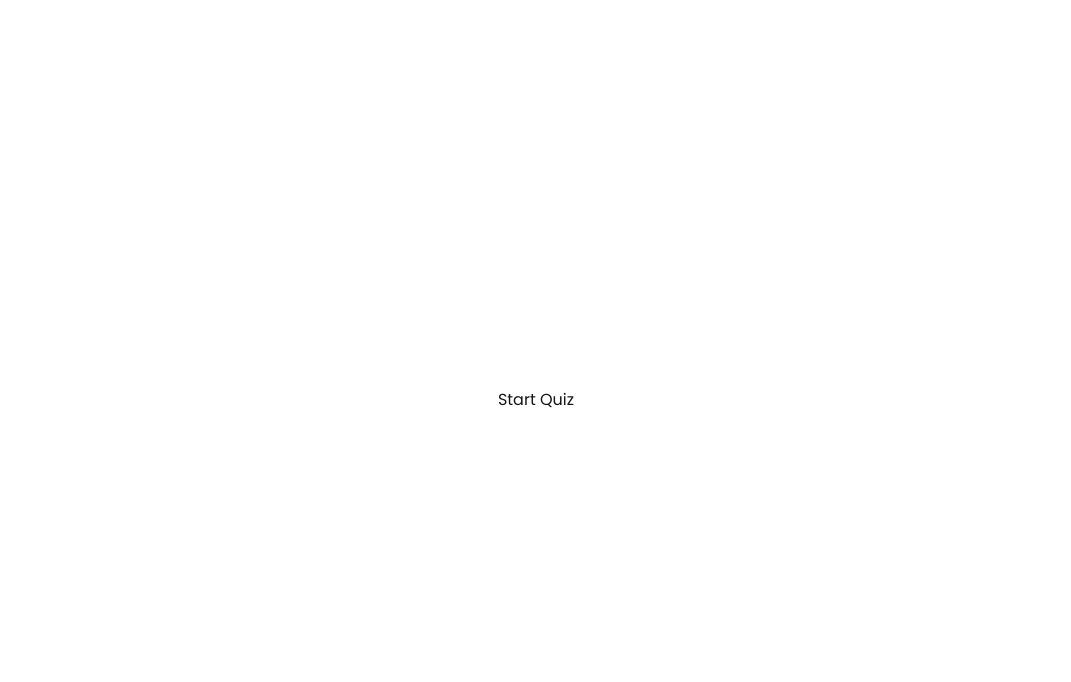
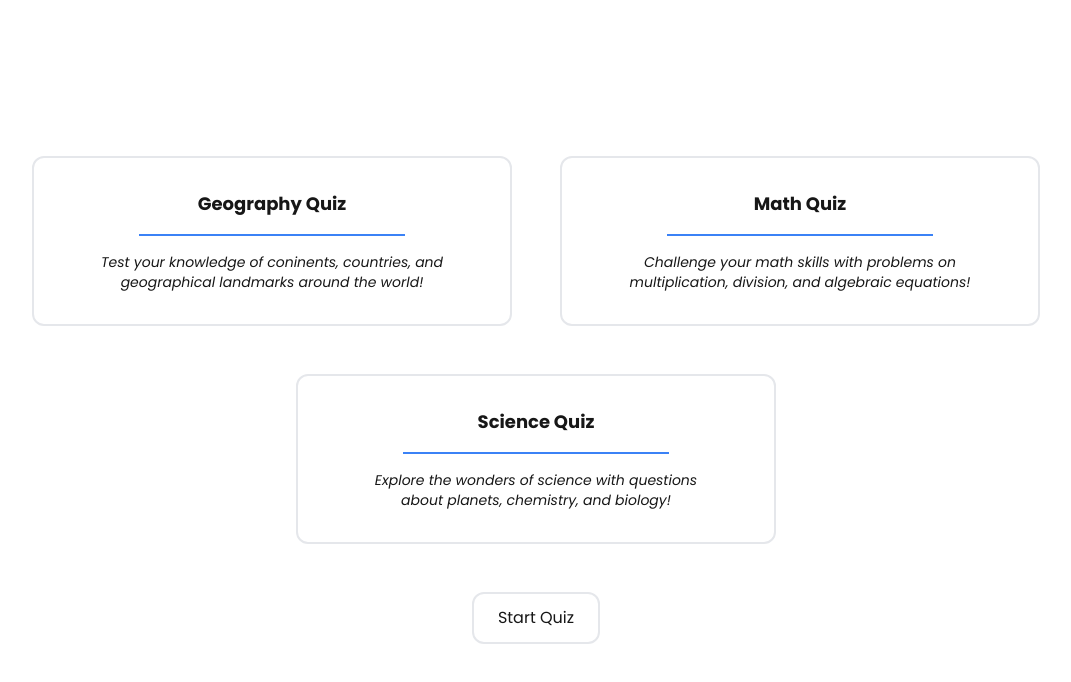
Before and after one commit to kagesite/react-app-mtec, a Next.js app in the folder quiz-app/: page / in a window 1280 px wide. Shown: the top 682 px of the page, without its empty margins (104-1175 px from the left). Built offline with nearby package versions, Linux system fonts and the light colour scheme.

Commit message:
Created interface for start of the quiz

```diff
--- a/quiz-app/src/app/components/MultiQuiz.jsx
+++ b/quiz-app/src/app/components/MultiQuiz.jsx
@@ -7,6 +7,7 @@ function MultiQuiz() {
     const quizes = [
         {
             name: "Geography Quiz",
+            prompt: "Test your knowledge of coninents, countries, and geographical landmarks around the world!",
             questions: [
                 {
                     question: "What is the largest continent by land area?",
@@ -52,6 +53,7 @@ function MultiQuiz() {
         },
         {
             name: "Math Quiz",
+            prompt: "Challenge your math skills with problems on multiplication, division, and algebraic equations!",
             questions: [
                 {
                     question: "What is 12 x 7?",
@@ -97,6 +99,7 @@ function MultiQuiz() {
         },
         {
             name: "Science Quiz",
+            prompt: "Explore the wonders of science with questions about planets, chemistry, and biology!",
             questions: [
                 {
                     question: "What planet is known as the Red Planet?",
@@ -221,8 +224,28 @@ function MultiQuiz() {
                 start
                     ? (null)
                     : (
-                        <div>
-                            <button>Start Quiz</button>
+                        <div className='flex flex-col items-center'>
+                            <div className='flex flex-wrap gap-12 justify-center mb-12'>
+                                {
+                                    quizes.map((quiz, i) => {
+                                        return (
+                                            <button
+                                                key={i}
+                                                className='border-2 rounded-xl max-w-[480px] py-8 px-4 text-center flex flex-col justify-center items-center gap-4'
+                                                onClick={() => setSelectedQuiz(i)}
+                                            >
+                                                <h1 className='text-lg font-bold'>{quiz.name}</h1>
+                                                <hr className='border-blue-500 border w-[60%]' />
+                                                <i className='text-sm w-[80%]'>{quiz.prompt}</i>
+                                            </button>
+                                        )
+                                    })
+                                }
+                            </div>
+                            <button
+                                className='border-2 w-fit px-6 py-3 rounded-xl'
+                                onClick={handleStart}
+                            >Start Quiz</button>
                         </div>
                     )
             }
```
